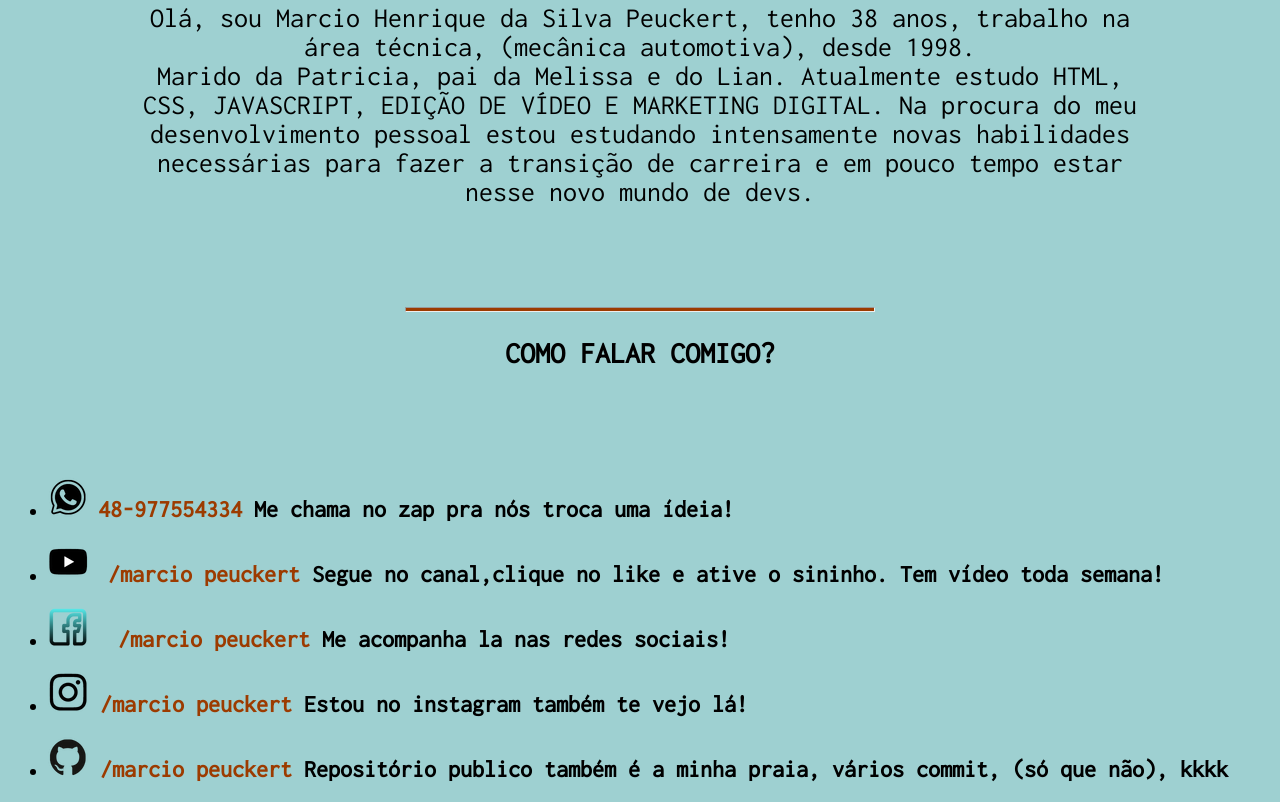
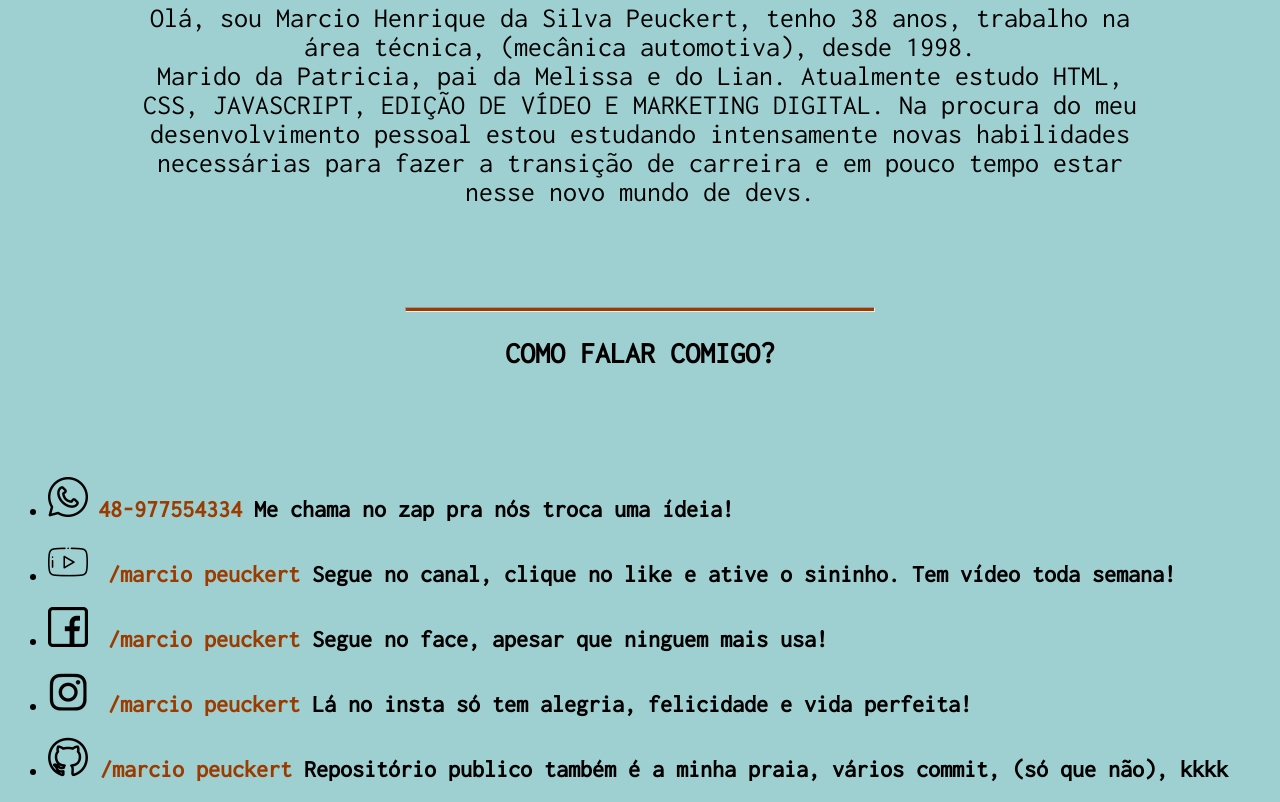
Before and after one commit to Marciohspeuckert/Meu-site, a plain HTML site: page index.html in a window 1280 px wide. Shown: the part 591-1393 px from the top of the page. Drawn offline with Linux system fonts and the light colour scheme.

Commit message:
trocando icones
fiz algumas alterações nos ícones para deixar o site mais harmônico

```diff
--- a/index.html
+++ b/index.html
@@ -21,11 +21,10 @@
           <hr>
       <h2>COMO FALAR COMIGO?</h2><br><br><br>
           <ul>
-              <li><p><img src="midias do desafio 5/logo whatsapp.png" alt=""> <big><strong><a href="https://web.whatsapp.com/" target="_blank">48-977554334</a></strong></big><big>  <strong>  Me chama no zap pra nós troca uma ídeia!</strong></big></p>
-              <li><p><img src="midias do desafio 5/logo youtube.png" alt=""> &nbsp;<big><strong><a href="https://www.youtube.com/channel/UCfZN5YJe1uzoRf93Mn5uQLg" target="_blank">/marcio peuckert</a></strong></big><big><strong> Segue no canal,clique no like e ative o sininho. Tem vídeo toda semana!</strong></big></p>
-              <li><p><img src="midias do desafio 5/logo facebook.png" alt="icone facebook"> &nbsp; <big><strong><a href="https://www.facebook.com/" target="_blank">/marcio peuckert</a></strong></big><big><strong> Me acompanha la nas redes sociais!</strong></big></p>
-              <li><p><big><strong><img src="midias do desafio 5/logo instagram.png" alt="instagran"> <a href="https://www.instagram.com/marciohspeuckert/" target="_blank">/marcio peuckert</a> Estou no instagram também te vejo lá!</strong></big></p></li>
-              <li><p><big><strong><img src="midias do desafio 5/logo git hub.png" alt="git hub"> <a href="https://github.com/Marciohspeuckert" target="_blank"> /marcio peuckert</a> Repositório publico também é a minha praia, vários commit, (só que não), kkkk</strong></big></p></li>
+              <li><p><img src="midias do desafio 5/whatsapp.png" alt=""> <big><strong><a href="https://web.whatsapp.com/" target="_blank">48-977554334</a></strong></big><big>  <strong>  Me chama no zap pra nós troca uma ídeia!</strong></big></p>
+              <li><p><img src="midias do desafio 5/youtube.png" alt=""> &nbsp;<big><strong><a href="https://www.youtube.com/channel/UCfZN5YJe1uzoRf93Mn5uQLg" target="_blank">/marcio peuckert</a></strong></big><big><strong> Segue no canal, clique no like e ative o sininho. Tem vídeo toda semana!</strong></big></p> <li><p><img src="midias do desafio 5/facebook.png" alt=""> &nbsp;<big><strong><a href="https://www.facebook.com/marcio.henriquedasilvapeuckert/" target="_blank">/marcio peuckert</a></strong></big><big><strong> Segue no face, apesar que ninguem mais usa!</strong></big></p>
+                <li><p><img src="midias do desafio 5/logo instagram.png" alt=""> &nbsp;<big><strong><a href="https://www.instagram.com/marciohspeuckert/" target="_blank">/marcio peuckert</a></strong></big><big><strong> Lá no insta só tem alegria, felicidade e vida perfeita!</strong></big></p>
+              <li><p><big><strong><img src="midias do desafio 5/github.png" alt="git hub"> <a href="https://github.com/Marciohspeuckert" target="_blank"> /marcio peuckert</a> Repositório publico também é a minha praia, vários commit, (só que não), kkkk</strong></big></p></li>
           </ul>
 
 
```
Also changed, not shown: midias do desafio 5/facebook.png (added), midias do desafio 5/github.png (added), midias do desafio 5/whatsapp.png (added), midias do desafio 5/youtube.png (added).
